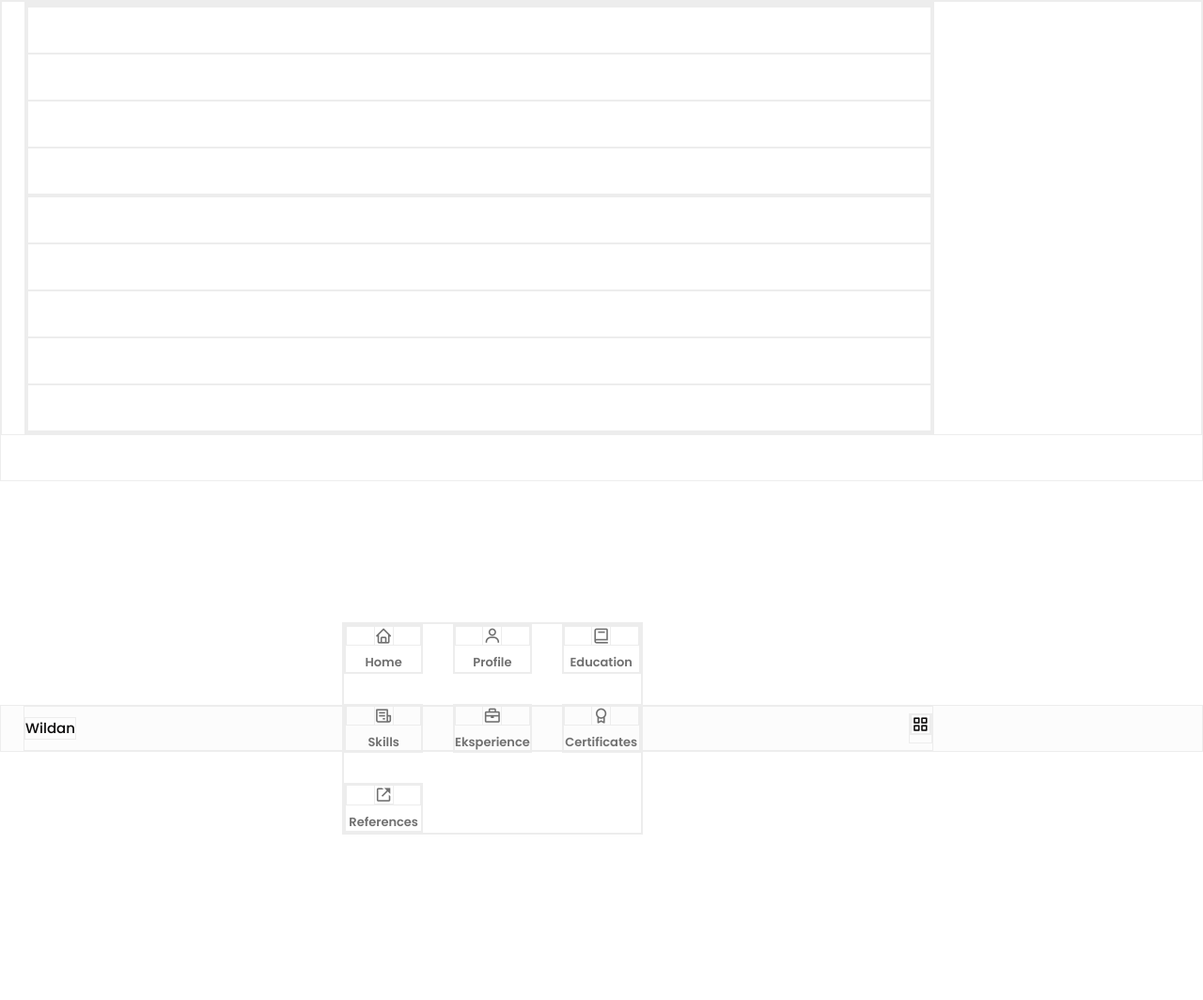
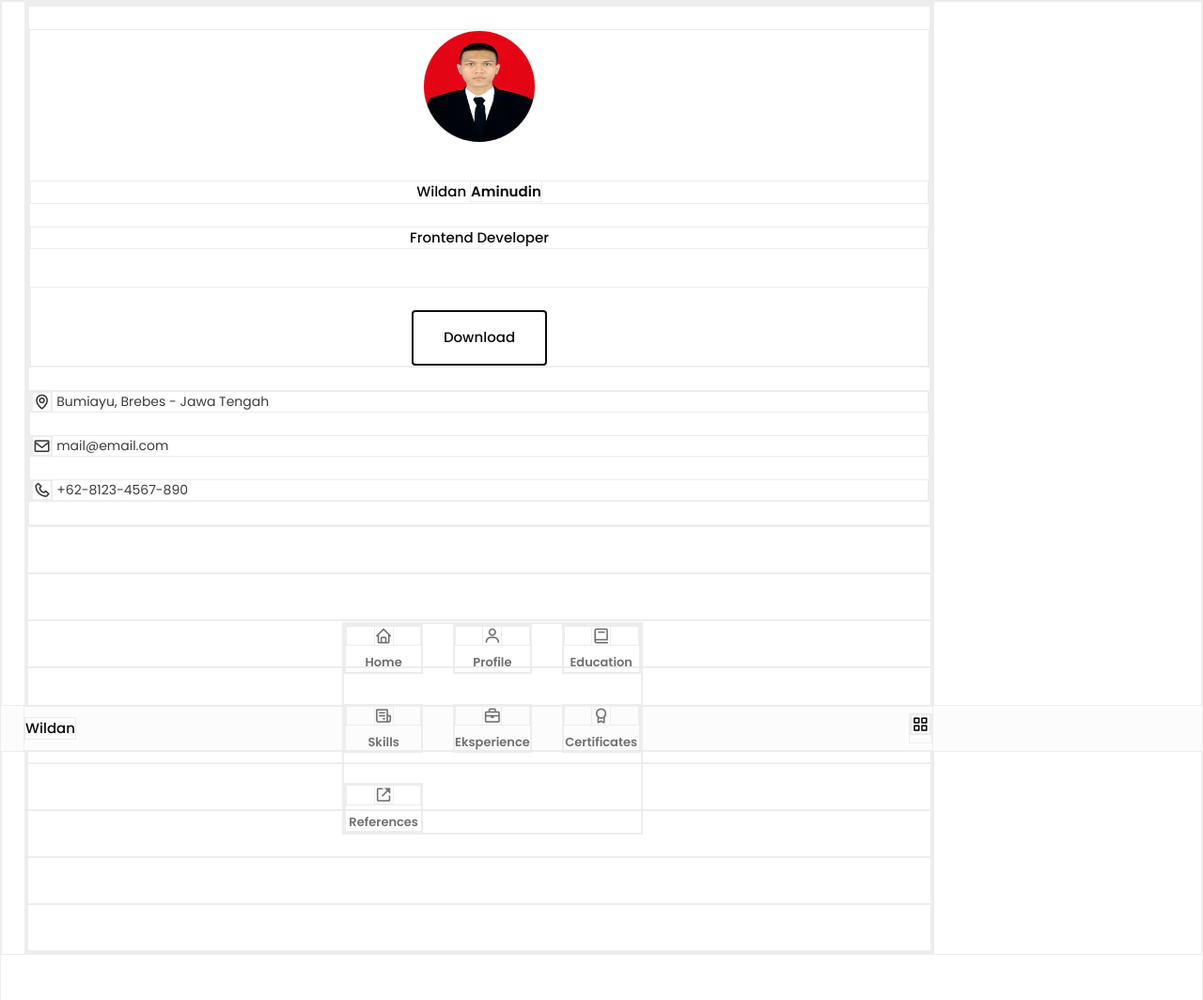
Before and after one commit to wildan1615/Resume, a website: page src/index.html in a window 1280 px wide. Shown: the whole page at 94% size. Before the commit the page ends 800 px from the top, so only its background shows below. Drawn offline with nearby package versions, Linux system fonts and the light colour scheme.

Commit message:
menambah file img,pdf dan membuat section home

```diff
--- a/src/index.html
+++ b/src/index.html
@@ -51,12 +51,30 @@
         <div class="resume" id="area-cv">
             <div class="resume__left">
                 <!--========== HOME ==========-->
-                <section class="home" id="home">
-
+                <section class="relative" id="home">
+                    <div class="gap-12 section bd-grid">
+                        <div class="gap-2 text-center bd-grid">
+                            <img src="assets/img/profil1.jpg" alt="" class="w-[120px] h-[120px] rounded-full justify-self-center mb-1">
+                            <h1 class="text-2xl">Wildan <b>Aminudin</b></h1>
+                            <h3 class="text-normal-font mb-1">Frontend Developer</h3>
+                            <!-- Button to generate and download the pdf. Available for desktop. -->
+                            <div>
+                                <a href="assets/pdf/ResumeCv.pdf" download="" class="inline-block border-2 border-solid border-title-color text-title-color py-4 px-8 mt-1.5 rounded duration-300 font-medium hover:bg-color-text hover:text-container-color">Download</a>
+                            </div>
+                        </div>
+                        <div class="bd-grid gap-4">
+                            <span class="home-information">
+                                <i class="bx bx-map home-icon"></i> Bumiayu, Brebes - Jawa Tengah
+                            </span>
+                            <span class="home-information">
+                                <i class="bx bx-envelope home-icon"></i> mail@email.com
+                            </span>
+                            <span class="home-information">
+                                <i class="bx bx-phone home-icon"></i> +62-8123-4567-890
+                            </span>
+                        </div>
+                    </div>
                     <!-- Theme change button -->
-
-
-                    <!-- Button to generate and download the pdf. Available for desktop. -->
 
                 </section>
 
--- a/src/input.css
+++ b/src/input.css
@@ -101,6 +101,17 @@
     color: theme(colors.title-color);
 }
 
+.home-information {
+    display: flex;
+    align-items: center;
+    font-size: theme(fontSize.small-font);
+}
+
+.home-icon {
+    font-size: 1.2rem;
+    margin-right: .25rem;
+}
+
 
 @media (max-width: 968px) {
     .nav-menu {
```
Also changed, not shown: dist/output.css, src/assets/img/profil1.jpg (added), 1 other file.
